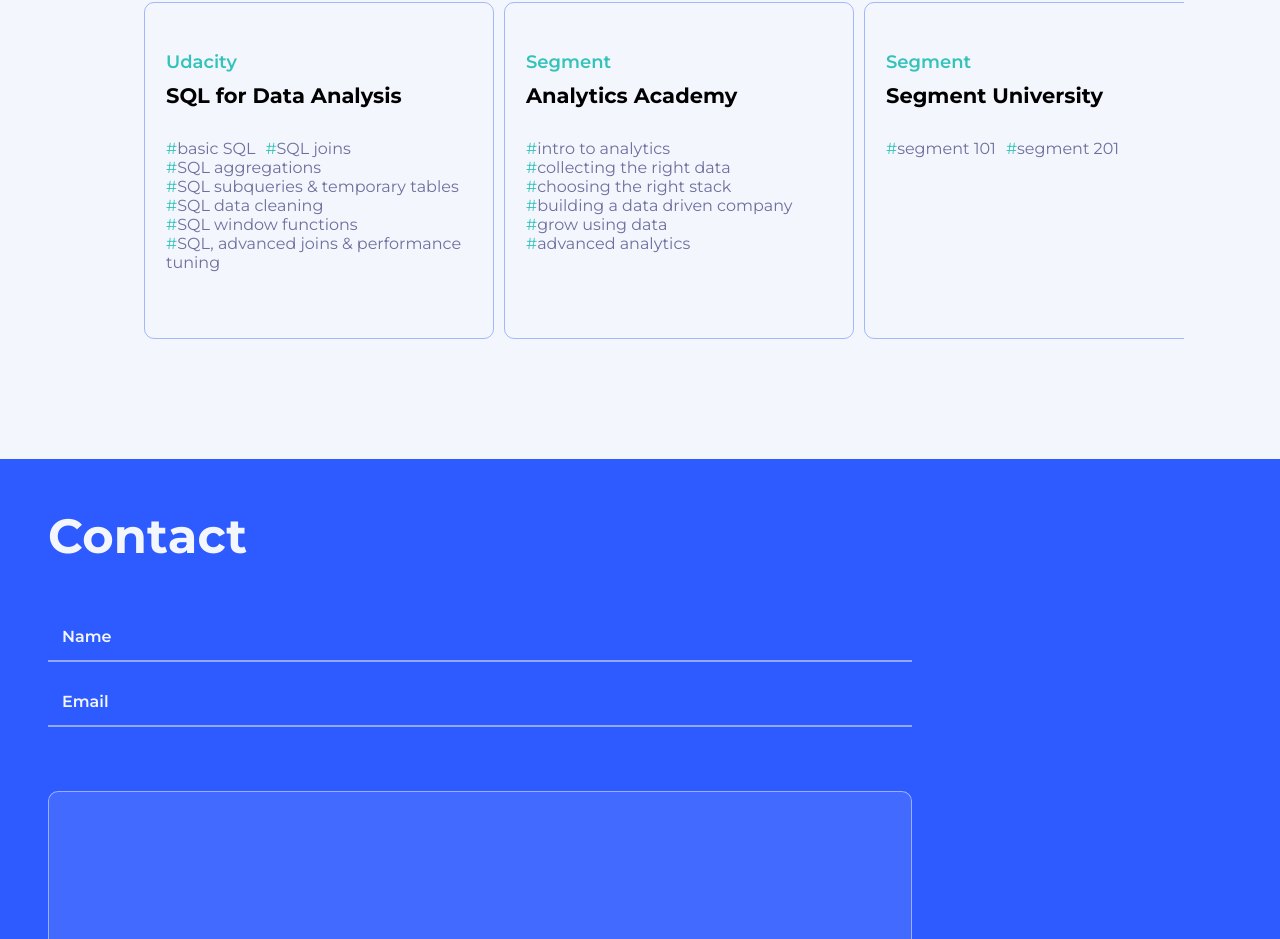
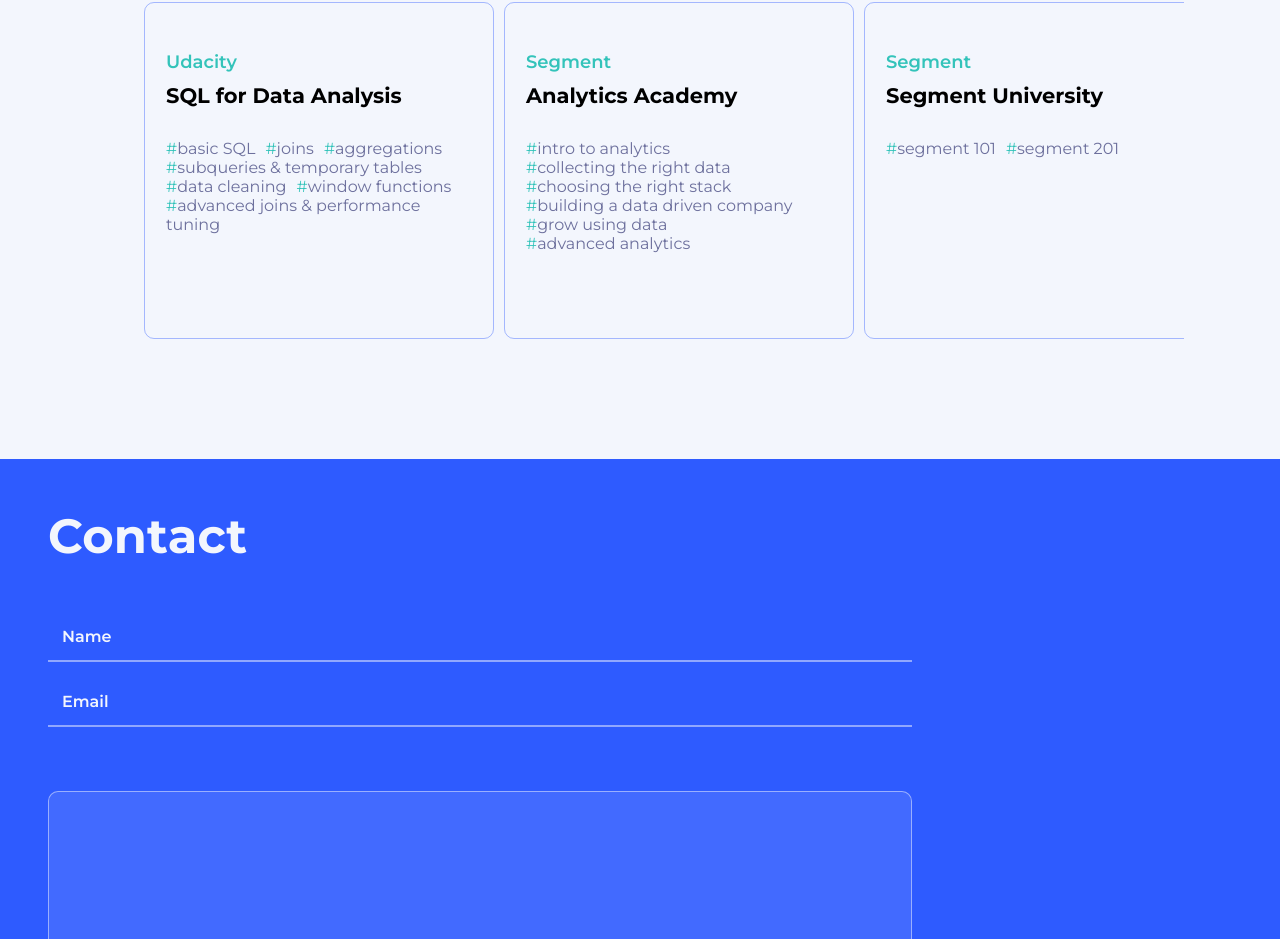
Before and after one commit to crlarrea/crlarrea.github.io, a React (Vite) app: page / in a window 1280 px wide. Shown: the part 4780-5719 px from the top of the page. Built offline with nearby package versions, Linux system fonts and the light colour scheme.

Commit message:
remove SQL

```diff
--- a/src/assets/data/Data.jsx
+++ b/src/assets/data/Data.jsx
@@ -311,12 +311,12 @@ const training = [
     credential: null,
     description: [
      "basic SQL",
-     "SQL joins",
-     "SQL aggregations",
-     "SQL subqueries & temporary tables",
-     "SQL data cleaning",
-     "SQL window functions",
-     "SQL, advanced joins & performance tuning"
+     "joins",
+     "aggregations",
+     "subqueries & temporary tables",
+     "data cleaning",
+     "window functions",
+     "advanced joins & performance tuning"
     ],
   },
   {
```
